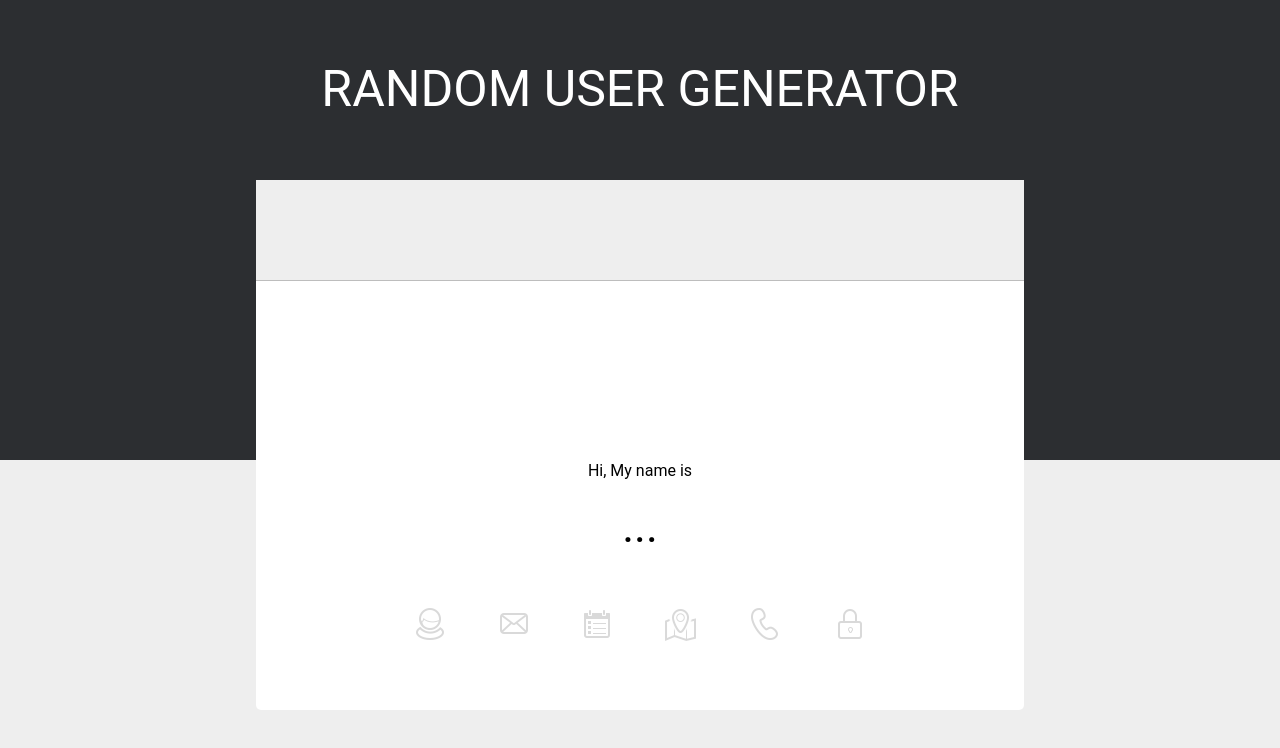
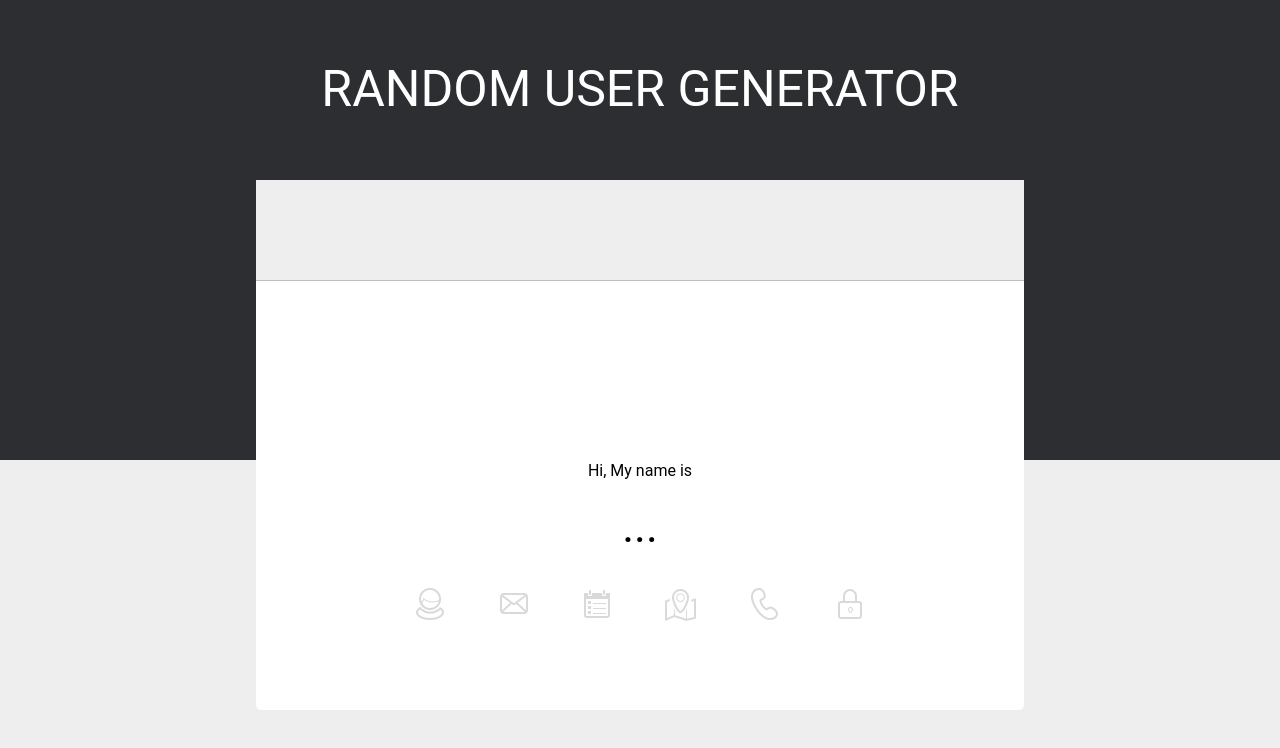
Before and after one commit to Madhav211/Random_user, a plain HTML site: page index.html in a window 1280 px wide. Drawn offline with Linux system fonts and the light colour scheme; no server answers.

Commit message:
Update style.css

```diff
--- a/css/style.css
+++ b/css/style.css
@@ -106,7 +106,7 @@ body {
     display: flex;
     justify-content: space-between;
     align-items: center;
-    margin: 40px auto 20px auto;
+    margin: 20px auto 20px auto;
 }
 .container .info_icons .icon {
     display: block;
```
